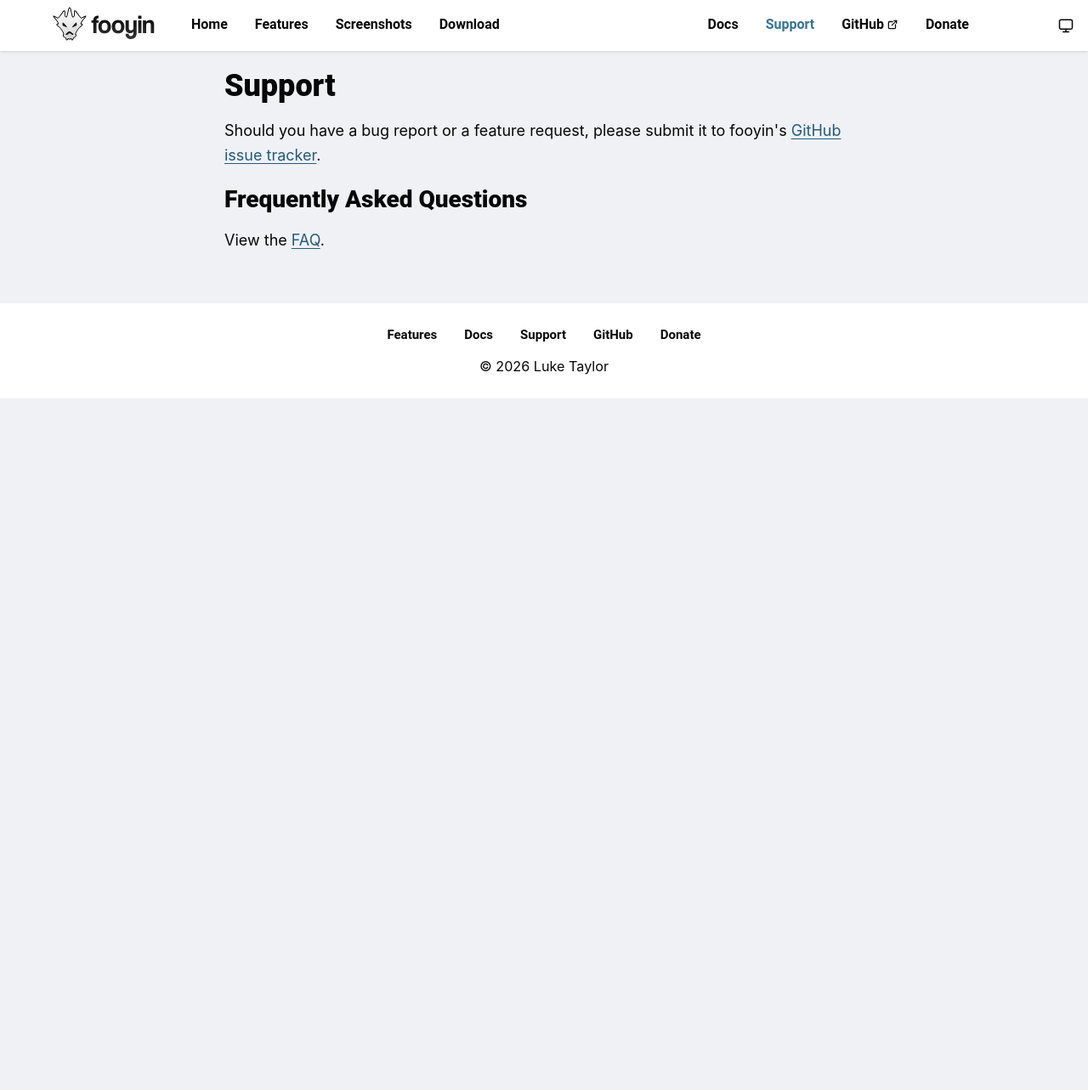
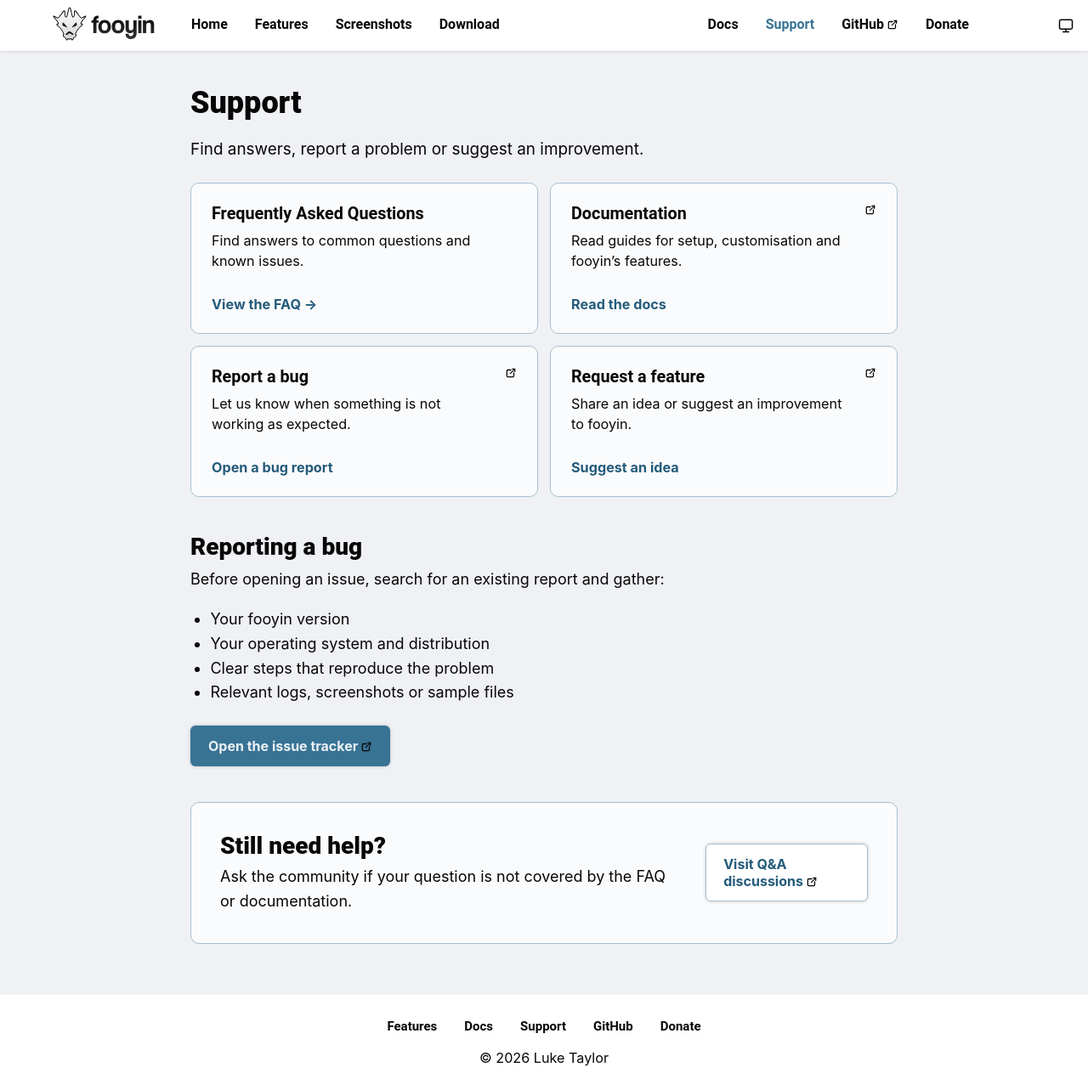
Before and after one commit to fooyin/fooyin.org, a Jekyll site: the page built from pages/support.html, in a window 1280 px wide. Shown: the whole page at 85% size. Built offline with Jekyll 4.4.1, drawn with Linux system fonts in a browser that asks for light colours; before the commit the page ends 900 px from its top, so only the background shows below that.

Commit message:
Redesign support page

```diff
--- a/assets/css/main.css
+++ b/assets/css/main.css
@@ -722,6 +722,119 @@
     }
 }
 
+/* Support page */
+
+.support-page {
+    max-width: 880px;
+    padding-top: 20px;
+}
+
+.support-intro {
+    font-size: 1.05em;
+    margin-bottom: 24px;
+}
+
+.support-grid {
+    display: grid;
+    grid-template-columns: repeat(2, minmax(0, 1fr));
+    gap: 14px;
+}
+
+.support-card {
+    position: relative;
+    display: flex;
+    flex-direction: column;
+    gap: 8px;
+    background-color: var(--surface-color);
+    border: 1px solid var(--surface-border-color);
+    border-radius: 10px;
+    color: var(--base-color-text);
+    min-height: 178px;
+    padding: 24px;
+    text-decoration: none;
+}
+
+.support-card.external-link {
+    padding-right: 50px;
+}
+
+.support-card:hover {
+    border-color: var(--primary-color);
+    transform: translateY(-1px);
+}
+
+.support-card.external-link::after {
+    position: absolute;
+    top: 24px;
+    right: 24px;
+}
+
+.support-card strong {
+    color: var(--base-color-text-title);
+    font-family: var(--header-font-family);
+    font-size: 1.1em;
+}
+
+.support-card > span:not(.support-card-action) {
+    font-size: 0.9em;
+    line-height: 1.5;
+}
+
+.support-card-action {
+    color: var(--link-color);
+    font-size: 0.9em;
+    font-weight: 700;
+    margin-top: auto;
+}
+
+.bug-reporting {
+    margin-top: 42px;
+}
+
+.bug-reporting h3 {
+    margin-bottom: 8px;
+}
+
+.bug-reporting p {
+    margin-top: 0;
+}
+
+.bug-reporting ul {
+    margin-bottom: 24px;
+    padding-left: 1.3em;
+}
+
+.community-support {
+    display: flex;
+    align-items: center;
+    justify-content: space-between;
+    gap: 20px 32px;
+    background-color: var(--surface-color);
+    border: 1px solid var(--surface-border-color);
+    border-radius: 10px;
+    margin-top: 42px;
+    padding: clamp(24px, 5vw, 34px);
+}
+
+.community-support h3 {
+    margin: 0 0 6px;
+}
+
+.community-support p {
+    margin: 0;
+}
+
+@media (max-width: 650px) {
+    .support-grid {
+        grid-template-columns: 1fr;
+    }
+
+    .community-support {
+        align-items: flex-start;
+        flex-direction: column;
+    }
+}
+
 .image-grid {
     list-style: none;
     display: grid;
@@ -911,7 +1024,8 @@
     footer,
     .theme-toggle,
     .btn,
-    .funding-option {
+    .funding-option,
+    .support-card {
         transition:
             background-color 180ms ease,
             color 180ms ease,
--- a/pages/support.html
+++ b/pages/support.html
@@ -1,21 +1,80 @@
 ---
 permalink: support
 title: "Support | fooyin"
+description: "Find help, report a problem or suggest an improvement to fooyin."
 layout: default
 ---
 
 {% include header.html %}
 
-<div class="container-text">
+<div class="container-text support-page">
     <h2 class="title">Support</h2>
-    <p>
-        Should you have a bug report or a feature request, please submit it to fooyin's
-        <a href="http://github.com/fooyin/fooyin/issues" target="_blank" rel="noopener noreferrer"
-            >GitHub issue tracker</a
-        >.
-    </p>
-    <h3 class="title">Frequently Asked Questions</h3>
-    <p>View the <a href="/faq">FAQ</a>.</p>
+    <p class="support-intro">Find answers, report a problem or suggest an improvement.</p>
+
+    <section class="support-grid" aria-label="Support options">
+        <a class="support-card" href="/faq">
+            <strong>Frequently Asked Questions</strong>
+            <span>Find answers to common questions and known issues.</span>
+            <span class="support-card-action">View the FAQ <span aria-hidden="true">→</span></span>
+        </a>
+        <a class="support-card external-link" href="https://docs.fooyin.org" target="_blank" rel="noopener noreferrer">
+            <strong>Documentation</strong>
+            <span>Read guides for setup, customisation and fooyin’s features.</span>
+            <span class="support-card-action">Read the docs</span>
+        </a>
+        <a
+            class="support-card external-link"
+            href="https://github.com/fooyin/fooyin/issues/new?template=bug_report.md"
+            target="_blank"
+            rel="noopener noreferrer"
+        >
+            <strong>Report a bug</strong>
+            <span>Let us know when something is not working as expected.</span>
+            <span class="support-card-action">Open a bug report</span>
+        </a>
+        <a
+            class="support-card external-link"
+            href="https://github.com/fooyin/fooyin/issues/new?template=feature_request.md"
+            target="_blank"
+            rel="noopener noreferrer"
+        >
+            <strong>Request a feature</strong>
+            <span>Share an idea or suggest an improvement to fooyin.</span>
+            <span class="support-card-action">Suggest an idea</span>
+        </a>
+    </section>
+
+    <section class="bug-reporting">
+        <h3>Reporting a bug</h3>
+        <p>Before opening an issue, search for an existing report and gather:</p>
+        <ul>
+            <li>Your fooyin version</li>
+            <li>Your operating system and distribution</li>
+            <li>Clear steps that reproduce the problem</li>
+            <li>Relevant logs, screenshots or sample files</li>
+        </ul>
+        <a
+            class="btn btn-primary external-link"
+            href="https://github.com/fooyin/fooyin/issues"
+            target="_blank"
+            rel="noopener noreferrer"
+            >Open the issue tracker</a
+        >
+    </section>
+
+    <aside class="community-support">
+        <div>
+            <h3>Still need help?</h3>
+            <p>Ask the community if your question is not covered by the FAQ or documentation.</p>
+        </div>
+        <a
+            class="btn btn-secondary external-link"
+            href="https://github.com/fooyin/fooyin/discussions/categories/q-a"
+            target="_blank"
+            rel="noopener noreferrer"
+            >Visit Q&amp;A discussions</a
+        >
+    </aside>
 </div>
 
 {% include footer.html %}
```
